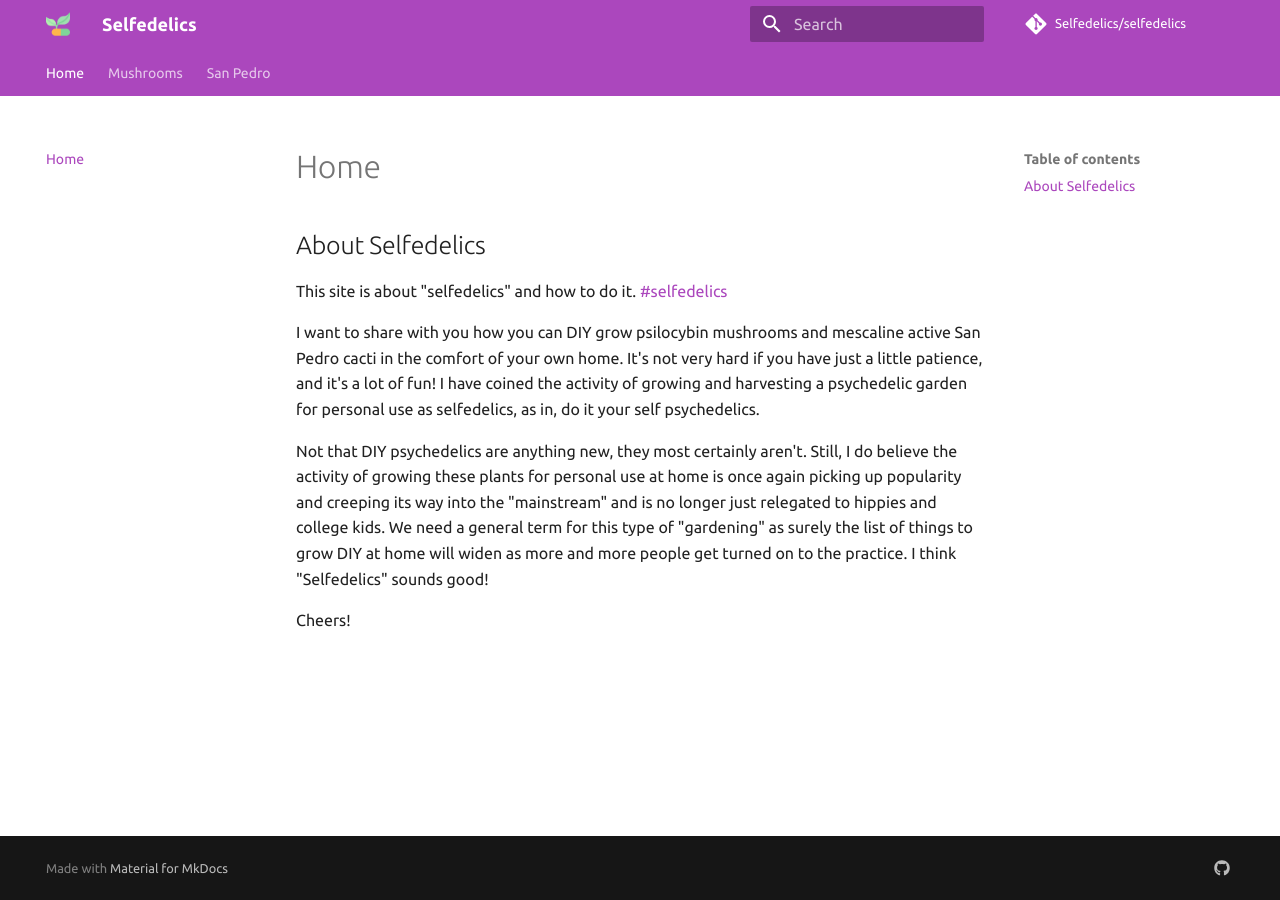
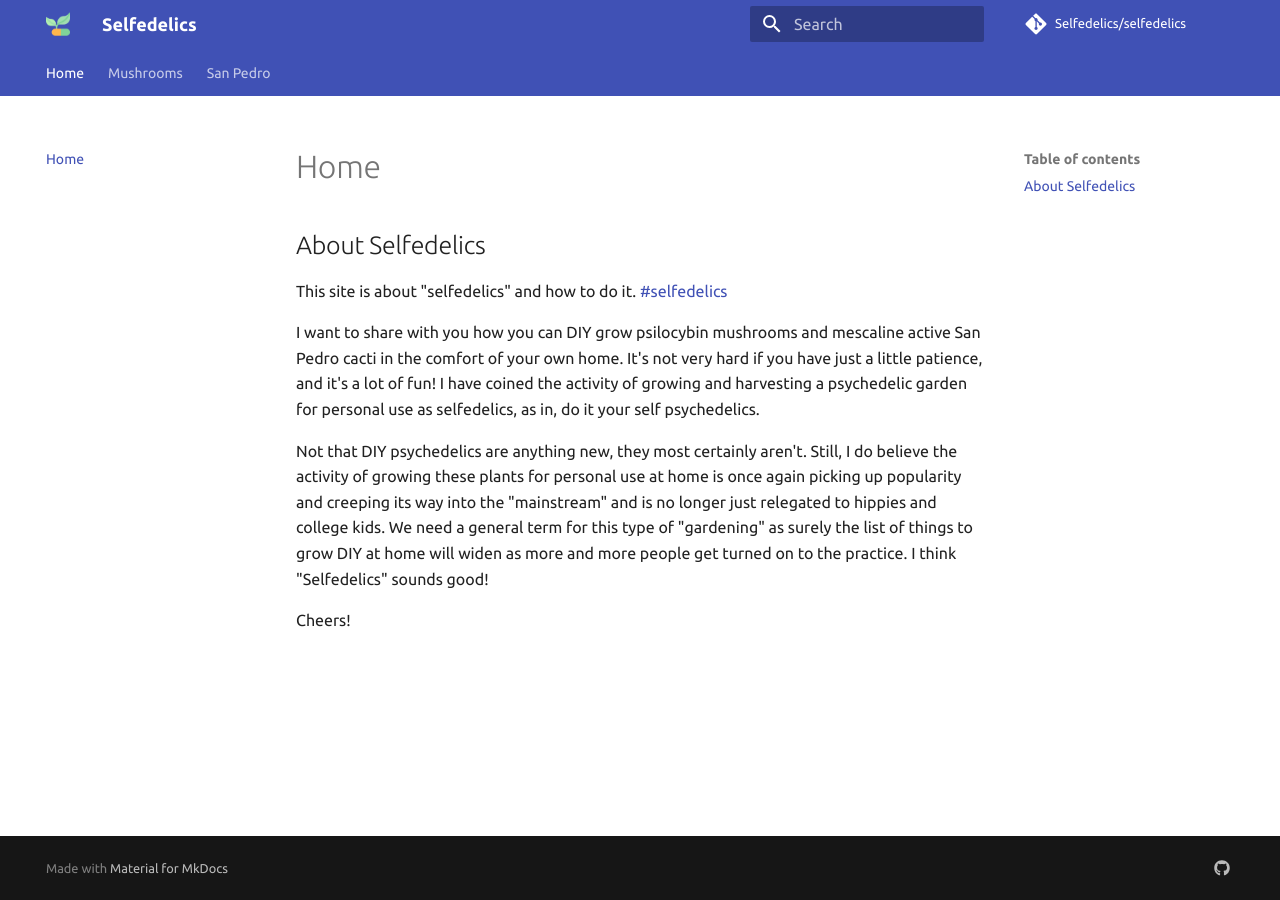
Before and after one commit to Selfedelics/selfedelics, an MkDocs documentation site: the page built from docs/index.md, in a window 1280 px wide. Built offline with MkDocs 1.6.1 and Material for MkDocs 9.7.7, drawn with Linux system fonts in a browser that asks for light colours; comment, search, counter and statistics services are not loaded.

Commit message:
Update mkdocs.yml

```diff
--- a/mkdocs.yml
+++ b/mkdocs.yml
@@ -26,8 +26,8 @@ theme:
   name: 'material'
   language: 'en'
   palette:
-    primary: 'purple'
-    accent: 'purple'
+    primary: 'indigo'
+    accent: 'indigo'
   font:
     text: 'Ubuntu'
     code: 'Ubuntu Mono'
```
